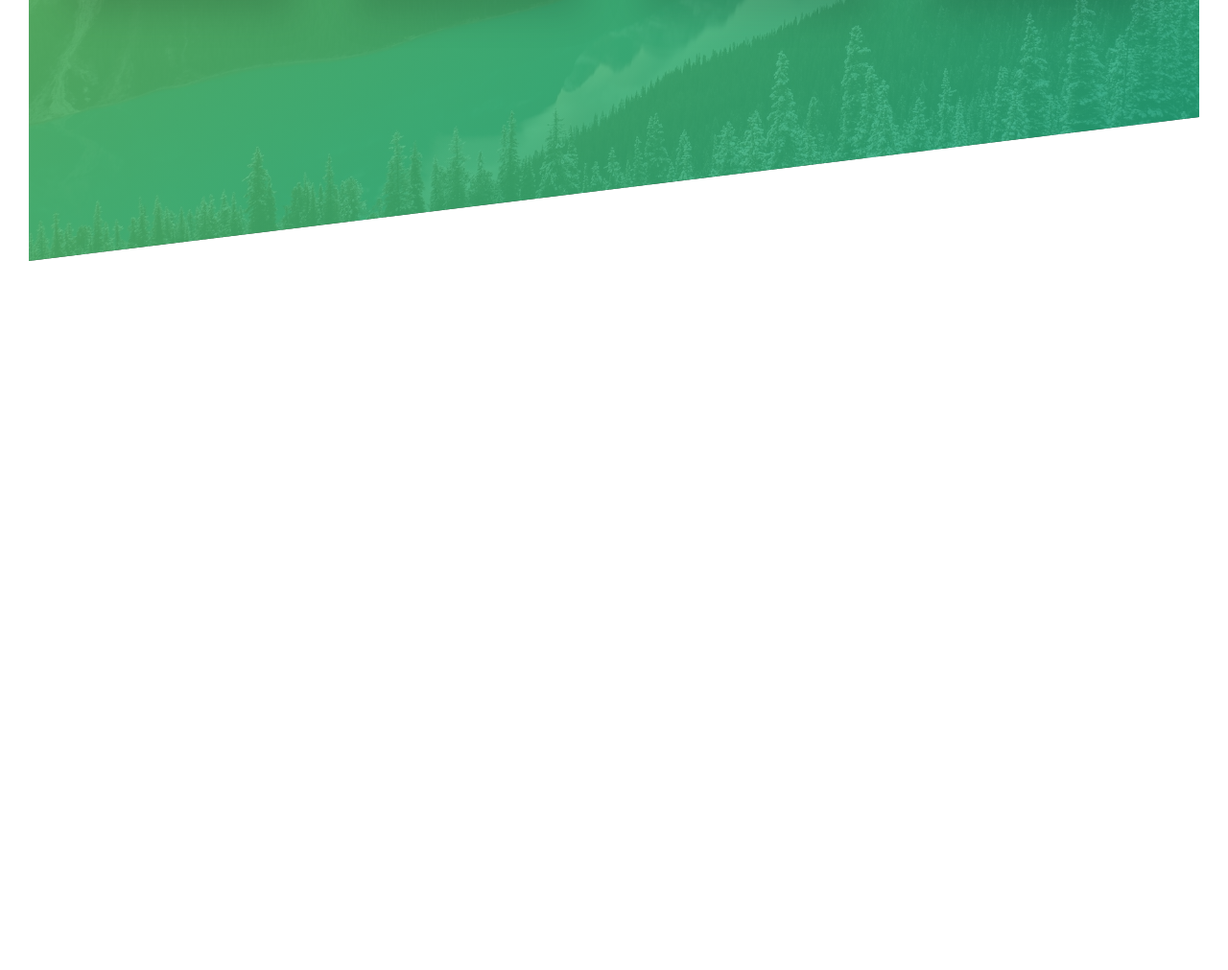
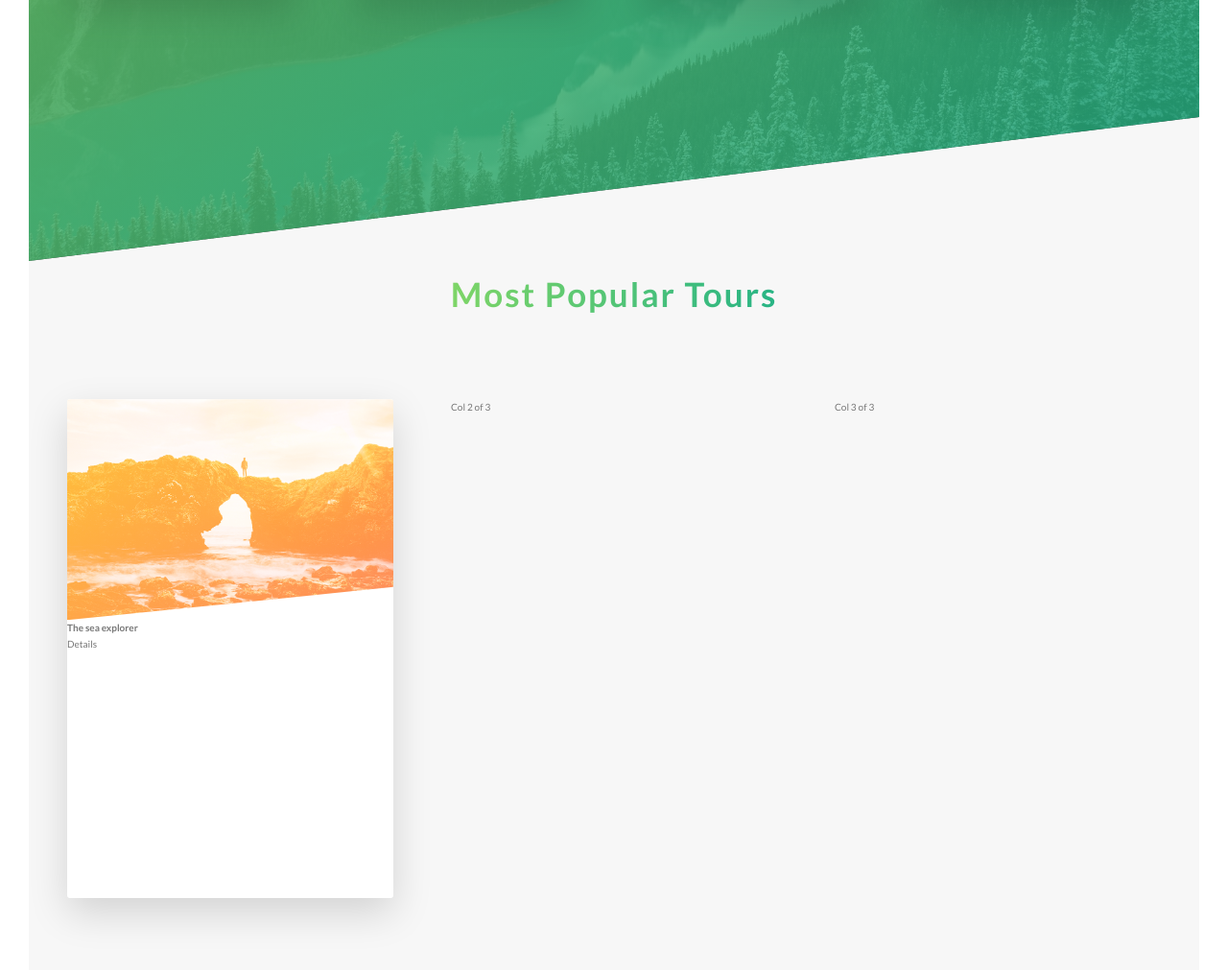
Before and after one commit to krishnavaddepally/CSS3-and-SASS-project, a website: page Natours/starter/index.html in a window 1280 px wide. Shown: the part 1877-2888 px from the top of the page at 96% size. Before the commit the page ends 2149 px from the top, so only its background shows below. Drawn offline with Linux system fonts and the light colour scheme.

```diff
--- a/Natours/starter/index.html
+++ b/Natours/starter/index.html
@@ -104,6 +104,44 @@
                  </div>
                </section>
 
+               <section class="section-tours">
+                 <div class="u-center-text u-margin-bottom-big">
+                   <h2 class="heading-secondary">
+                     Most Popular tours
+                   </h2>
+                 </div>
+
+                 <div class="row">
+                     <div class="col-1-of-3">
+                       <div class="card">
+                         <div class="card__side card__side--front">
+                             <div class="card__picture card__picture--1">
+                                &nbsp;
+                             </div>
+                             <h4 class="card__heading">
+                               <span class="card__heading-span">
+                                 The sea explorer
+                               </span>
+                             </h4>
+                             <div class="card__details">
+                               Details
+                             </div>
+
+                         </div>
+                         <div class="card__side card__side--back card__side--back-1">
+                           BACK
+                         </div>
+                       </div>
+                     </div>
+                     <div class="col-1-of-3">
+                         Col 2 of 3
+                     </div>
+                     <div class="col-1-of-3">
+                         Col 3 of 3
+                     </div>
+                 </div>
+               </section>
+
         </main>
 
 <!--
--- a/sass/abstracts/_variables.scss
+++ b/sass/abstracts/_variables.scss
@@ -1,11 +1,18 @@
 //colors
 $color-primary: #55c57a;
-$color-primary-light:#7ed567;
-$color-primary-dark: #28b485;
 $color-grey-dark :#777;
 $color-white: #fff;
 $color-black: #000;
 $color-grey-light-1:#f7f7f7;
+
+$color-primary-light:#7ed567;
+$color-primary-dark: #28b485;
+
+$color-secondary-light: #ffb900;
+$color-secondary-dark: #ff7730;
+
+$color-tertiary-light: #2998ff;
+$color-tertiary-dark: #5643fa;
 
 //grid
 $grid-width: 114rem;
--- /dev/null
+++ b/sass/components/_card.scss
@@ -0,0 +1,80 @@
+.card {
+
+    // FUNCTIONALITY
+    perspective: 150rem;
+    -moz-perspective: 150rem;
+    position: relative;
+    height: 52rem;
+
+    &__side {
+        height: 52rem;
+        transition: all .8s ease;
+        position: absolute;
+        top: 0;
+        left: 0;
+        width: 100%;
+        backface-visibility: hidden;
+        border-radius: 3px;
+        overflow: hidden;
+        box-shadow: 0 1.5rem 4rem rgba($color-black, .15);
+
+        &--front {
+            background-color: $color-white;
+        }
+
+        &--back {
+            transform: rotateY(180deg);
+
+            &-1 {
+              background-image: linear-gradient(to right bottom, $color-secondary-light, $color-secondary-dark);
+            }
+        }
+    }
+
+
+    &:hover &__side--front {
+        transform: rotateY(-180deg);
+    }
+
+    &:hover &__side--back {
+        transform: rotateY(0);
+    }
+
+    &__picture{
+      background-size: cover;
+      height: 23rem;
+      background-blend-mode: screen;
+      -webkit-clip-path: polygon(0 0, 100% 0, 100% 85%, 0 100%);
+      clip-path: polygon(0 0, 100% 0, 100% 85%, 0 100%);
+
+      &--1{
+        background-image: linear-gradient(to right bottom, $color-secondary-light, $color-secondary-dark),url(../img/nat-5.jpg);
+      }
+      &--2{
+        background-image: url(../img/nat-5.jpg);
+      }
+      &--3{
+        background-image: url(../img/nat-5.jpg);
+      }
+      &__heading{
+        font-size:2.8rem;
+        font-weight: 300;
+        text-transform: uppercase;
+        color: $color-white;
+        position: absolute;
+        top: 12rem;
+        right: 2rem;
+        text-align: right;
+        width: 75%;
+
+      }
+      &__heading-span{
+        padding: 1rem 1.5rem;
+        &--1{
+          background-image: linear-gradient(to right bottom,
+          rgba($color-tertiary-light, .85),
+          rgba($color-secondary-dark, .85));
+        }
+      }
+}
+}
--- a/sass/main.scss
+++ b/sass/main.scss
@@ -10,6 +10,7 @@
 @import "components/button";
 @import "components/composition";
 @import "components/feature-box";
+@import "components/card";
 
 @import "layout/grid";
 @import "layout/header";
--- a/sass/pages/_home.scss
+++ b/sass/pages/_home.scss
@@ -18,3 +18,9 @@
 
   }
 }
+
+.section-tours{
+  background-color: $color-grey-light-1;
+  padding: 18rem 0 50rem 0;
+  margin-top: -10rem;
+}
```
Also changed, not shown: Natours/starter/css/style.css, 1 other file.
